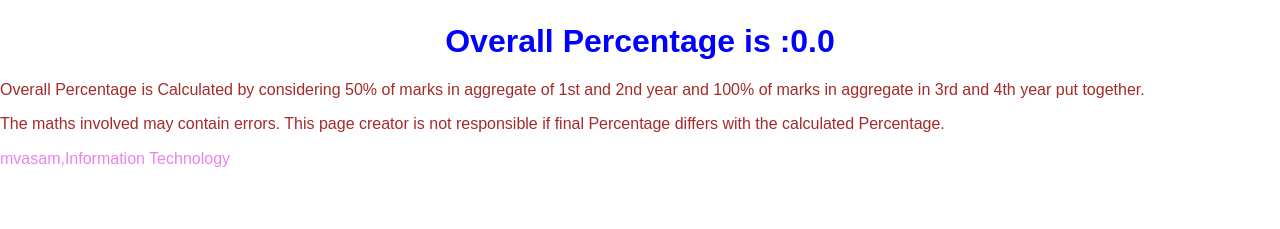
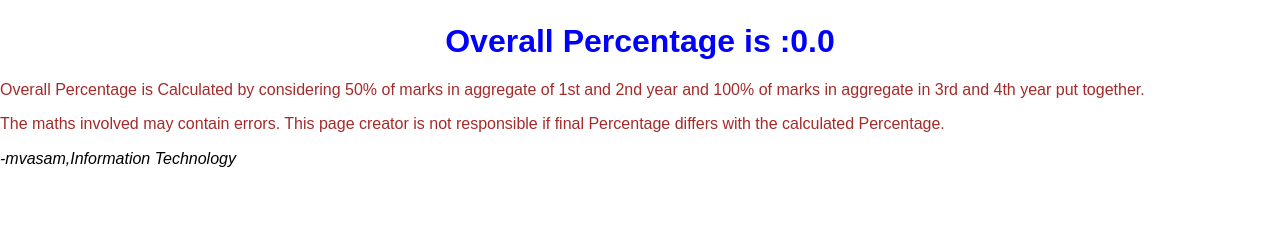
Before and after one commit to mvasam/FinalPercentage, a Flask app: page / in a window 1280 px wide. Shown: the part 571-800 px from the top of the page. Run offline with Flask 2, Linux system fonts and the light colour scheme; some libraries are stand-ins or nearby versions.

Commit message:
Update index.html

```diff
--- a/templates/index.html
+++ b/templates/index.html
@@ -18,11 +18,14 @@
   p
     {
       color: brown;
+      font-family: Arial, Helvetica, sans-serif;
       text-algin: right;
     }
   p3
   {
-    color: violet;
+    color: black;
+    font-style: italic;
+    font-style: oblique;
     text-algin: left;
   }
     body
@@ -95,4 +98,4 @@
 <p>The maths involved may contain errors. This page creator is not responsible if final Percentage differs with the calculated Percentage.</p>
 </body>
 
-<p3> mvasam,Information Technology</p3>
+<p3>-mvasam,Information Technology</p3>
```
